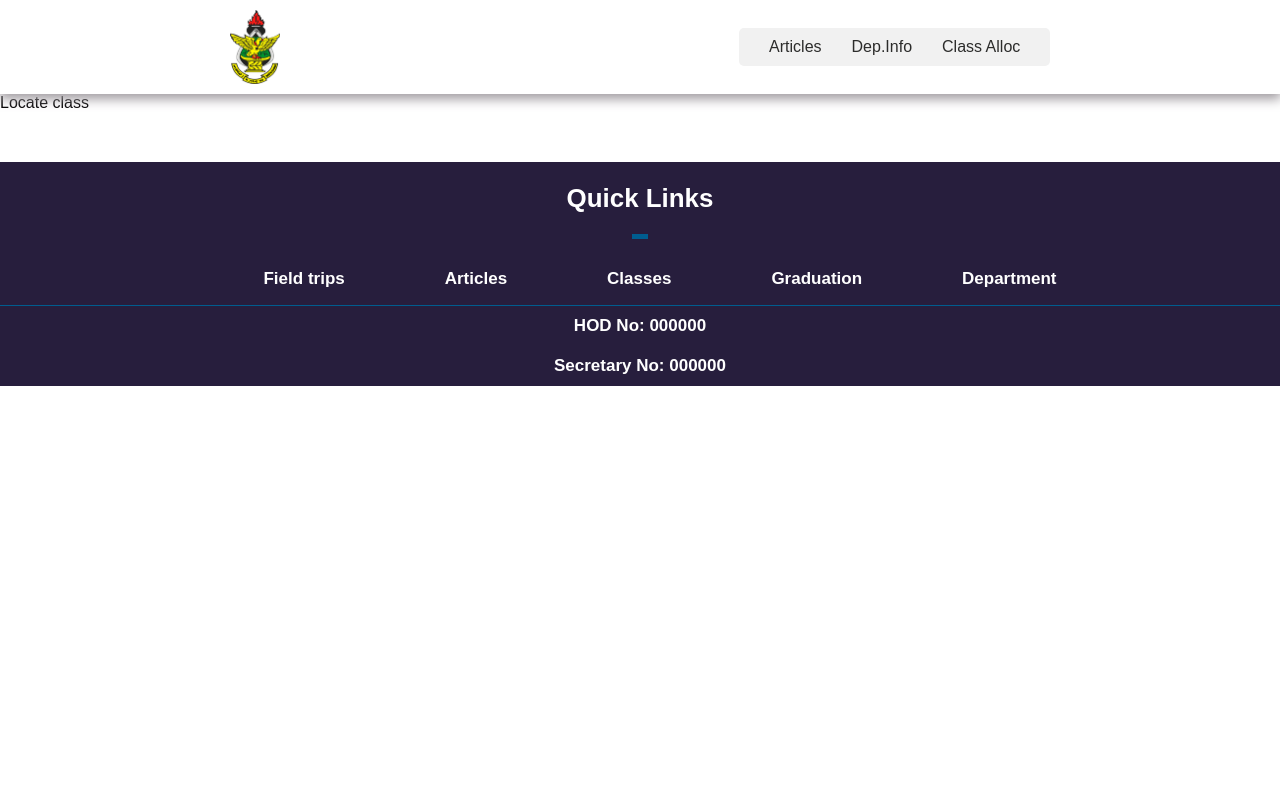
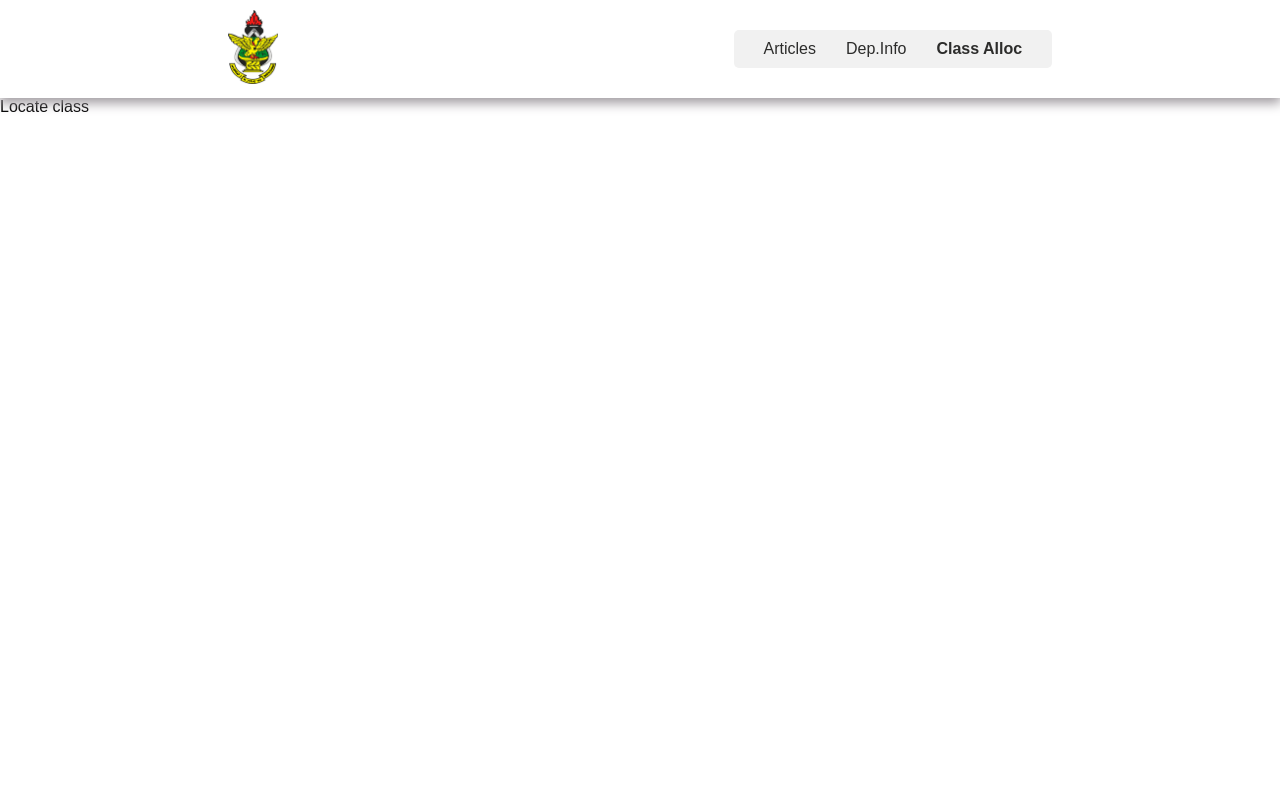
Before and after one commit to bismarkboateng/fallco-web, a React (Vite) app: page /locate-class in a window 1280 px wide. Shown: the top 800 px of the page. Built offline with nearby package versions, Linux system fonts and the light colour scheme.

Commit message:
fix: set the links

```diff
--- a/src/App.css
+++ b/src/App.css
@@ -7,3 +7,7 @@ body {
     padding: 0;
     font-family: Arial,Helvetica,sans-serif;
 }
+
+.app--content {
+    height: 120vh;
+}
--- a/src/App.jsx
+++ b/src/App.jsx
@@ -8,12 +8,14 @@ export default function App() {
   return (
     <div>
       <Navbar />
-      <Routes>
-        <Route path="/" element={<Home />} />
-        <Route path="article/" element={<Article />} />
-        <Route path="department/" element={<Department />} />
-        <Route path="locate-class/" element={<Locateclass />} />
-      </Routes>
+      <div className="app--content">
+        <Routes>
+          <Route path="/" element={<Home />} />
+          <Route path="articles/" element={<Article />} />
+          <Route path="department/" element={<Department />} />
+          <Route path="locate-class/" element={<Locateclass />} />
+        </Routes>
+      </div>
       <Footer />
     </div>
   )
--- a/src/components/Action/constants.js
+++ b/src/components/Action/constants.js
@@ -1,14 +1,17 @@
 export const Actions = [
     {
         title: "Read Articles",
+        link: "/articles",
         index: 0
     },
     {
         title: "About Department",
+        link: "/department",
         index: 1
     },
     {
         title: "Locate an Empty Class",
+        link: "/locate-class",
         index: 2
     }
 ]
--- a/src/components/Action/index.jsx
+++ b/src/components/Action/index.jsx
@@ -1,6 +1,6 @@
 import { Actions } from "./constants"
 import "./Action.css"
-
+import { Link } from "react-router-dom"
 
 
 export default function index() {
@@ -9,9 +9,11 @@ export default function index() {
             <h1 className="action--header">What would you like to do ?</h1>
             <div className="action--btn_container">
                 { Actions.map((action) => (
+                    <Link to={action.link}>
                     <button className="action--btn" key={action.index}>
                         {  action.title }
                     </button>
+                    </Link>
                 )) }
             </div>
         </div>
--- a/src/components/Footer/constants.js
+++ b/src/components/Footer/constants.js
@@ -1,22 +1,27 @@
 export const Links = [
     {
         name: "Field trips",
+        link: "",
         index: 0
     },
     {
         name: "Articles",
+        link: "/articles",
         index: 1
     },
     {
         name: "Classes",
+        link: "/locate-class",
         index: 0
     },
     {
         name: "Graduation",
+        link: "",
         index: 0
     },
     {
         name: "Department",
+        link: "/department",
         index: 0
     }
 ]
--- a/src/components/Footer/index.jsx
+++ b/src/components/Footer/index.jsx
@@ -1,6 +1,6 @@
 import "./Footer.css"
 import { Links } from "./constants"
-
+import { Link } from "react-router-dom"
 
 
 
@@ -11,7 +11,9 @@ export default function index() {
             <div className="footer--div"/>
             <ul className="footer--unordered">
                 { Links.map((link) => (
-                    <li className="footer--links" key={link.index}>{ link.name } </li>
+                    <Link to={link.link}>
+                        <li className="footer--links" key={link.index}>{ link.name } </li>
+                    </Link>
                 )) }
             </ul>
 
--- /dev/null
+++ b/src/components/Navbar/NavLinks.jsx
@@ -0,0 +1,33 @@
+import { NavLink } from "react-router-dom";
+
+
+
+
+export default function NavLinks() {
+    return (
+        <>
+        <NavLink className="active" to="/articles"
+        style={({isActive}) => {
+            return { fontWeight: isActive ? "bold" : "",}
+        }}
+        >
+        <li className="navbar-li">Articles</li>
+        </NavLink>
+
+        <NavLink className="active" to="/department" style={({isActive}) => {
+                return { fontWeight: isActive ? "bold" : "",}
+            }}
+        >
+            <li className="navbar-li">Dep.Info</li>
+        </NavLink>
+
+        <NavLink className="active" to="/locate-class"
+            style={({isActive}) => {
+                return { fontWeight: isActive ? "bold" : "",}
+            }}
+        >
+            <li className="navbar-li">Class Alloc</li>
+        </NavLink>
+    </>
+    )
+}
--- a/src/components/Navbar/Navbar.css
+++ b/src/components/Navbar/Navbar.css
@@ -71,6 +71,19 @@
     display: none;
 }
 
+.link {
+    text-decoration: none;
+}
+
+.active {
+    text-decoration: none;
+}
+
+
+.pending {
+    font-weight: normal;
+}
+
 @media screen and (max-width: 550px) {
     .navbar--links {
         display: none;
--- a/src/components/Navbar/index.jsx
+++ b/src/components/Navbar/index.jsx
@@ -3,6 +3,8 @@ import "./Navbar.css";
 import KnustLogo from "../../assets/images/knust-logo.png";
 import { BiMenuAltRight } from "react-icons/bi";
 import { MdOutlineClose } from "react-icons/md";
+import { Link } from "react-router-dom";
+import NavLinks from "./NavLinks";
 
 
 
@@ -16,12 +18,10 @@ export default function index() {
     return (
         <>
             <nav className="navbar">
-                <img src={KnustLogo} alt="knust Logo" className="navbar--img" />
+                <Link className="link" to="/"><img src={KnustLogo} alt="knust Logo" className="navbar--img" /></Link>
 
                 <ul className="navbar--links">
-                    <li className="navbar-li">Articles</li>
-                    <li className="navbar-li">Dep.Info</li>
-                    <li className="navbar-li">Class Alloc</li>
+                    <NavLinks />
                 </ul>
 
                 <div onClick={toggleMobileMenu} className="navbar--mobile_container">
@@ -30,9 +30,7 @@ export default function index() {
 
                 { mobileMenu && (
                     <ul className="navbarmobile--links">
-                        <li className="navbar-li">Articles</li>
-                        <li className="navbar-li">Dep.Info</li>
-                        <li className="navbar-li">Class Alloc</li>
+                        <NavLinks />
                     </ul>
                 )}
             </nav>
```
